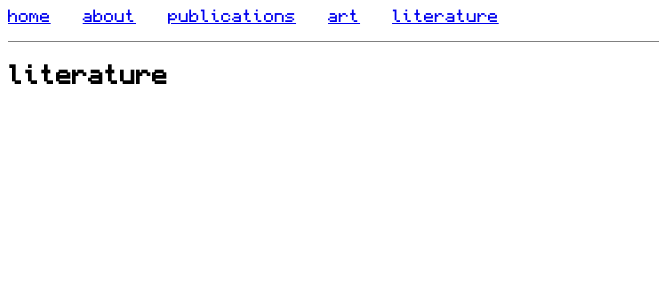
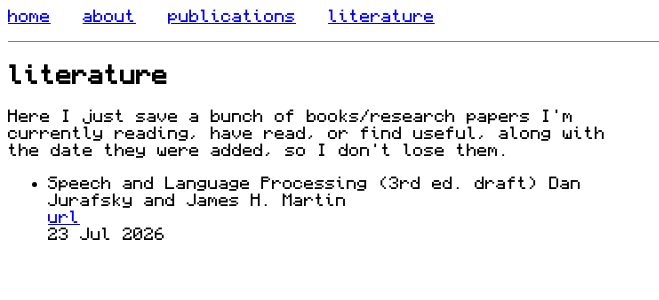
Before and after one commit to panalexeu/panalexeu.github.io, a Jekyll site: the page built from literature.html, in a window 1280 px wide. Shown: the top 300 px of the page, without its empty margins (0-659 px from the left). Built offline with Jekyll 4.4.1, drawn with Linux system fonts in a browser that asks for light colours.

Commit message:
add literature page

```diff
--- /dev/null
+++ b/_data/literature.yml
@@ -0,0 +1,3 @@
+- name: "Speech and Language Processing (3rd ed. draft) Dan Jurafsky and James H. Martin "
+  url: https://web.stanford.edu/~jurafsky/slp3/
+  date: "2026-7-23"
--- a/_data/navigation.yml
+++ b/_data/navigation.yml
@@ -4,7 +4,5 @@
   link: /about.html
 - name: publications
   link: /publications.html
-- name: art
-  link: /art.html
 - name: literature
   link: /literature.html
--- /dev/null
+++ b/literature.html
@@ -0,0 +1,23 @@
+---
+title: literature
+---
+
+<h2>literature</h2>
+
+<main class="post">
+    Here I just save a bunch of books/research papers I'm currently reading, have read, or find useful, along with the date they were added, so I don't lose them.
+
+    <ul>
+        {% for lit in site.data.literature %}
+            <li>
+                <p>
+                    {{lit.name}}
+                    <br>
+                    <a href="{{lit.url}}">url</a>
+                    <br>
+                    {{lit.date | date_to_string}}
+                </p>
+            </li>
+        {% endfor %}
+    </ul>
+</main>
```
Also changed, not shown: literature.md (deleted, +0 -5 lines).
